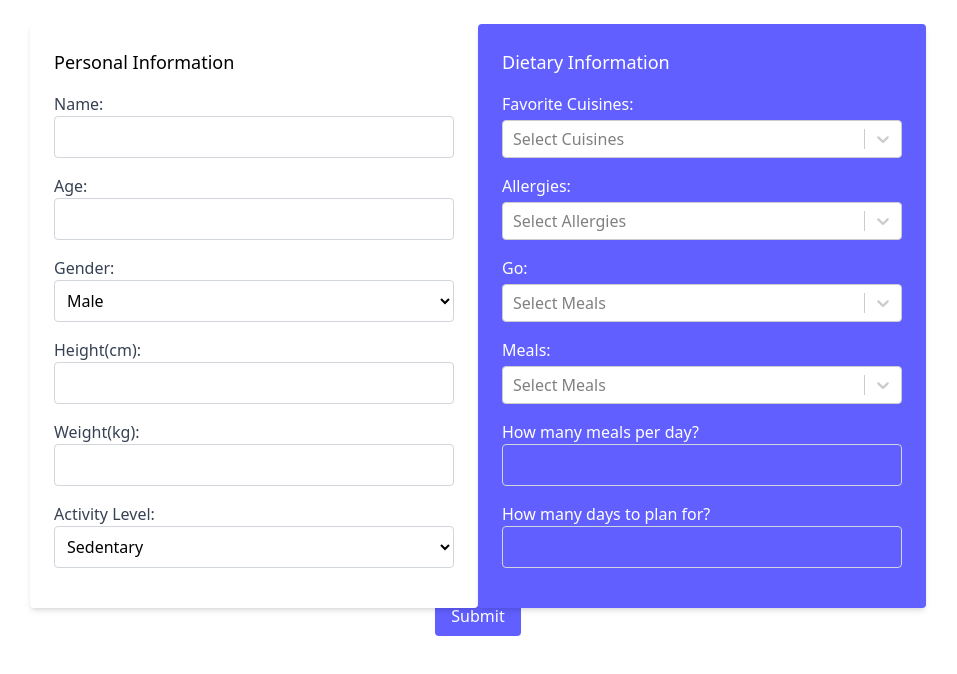
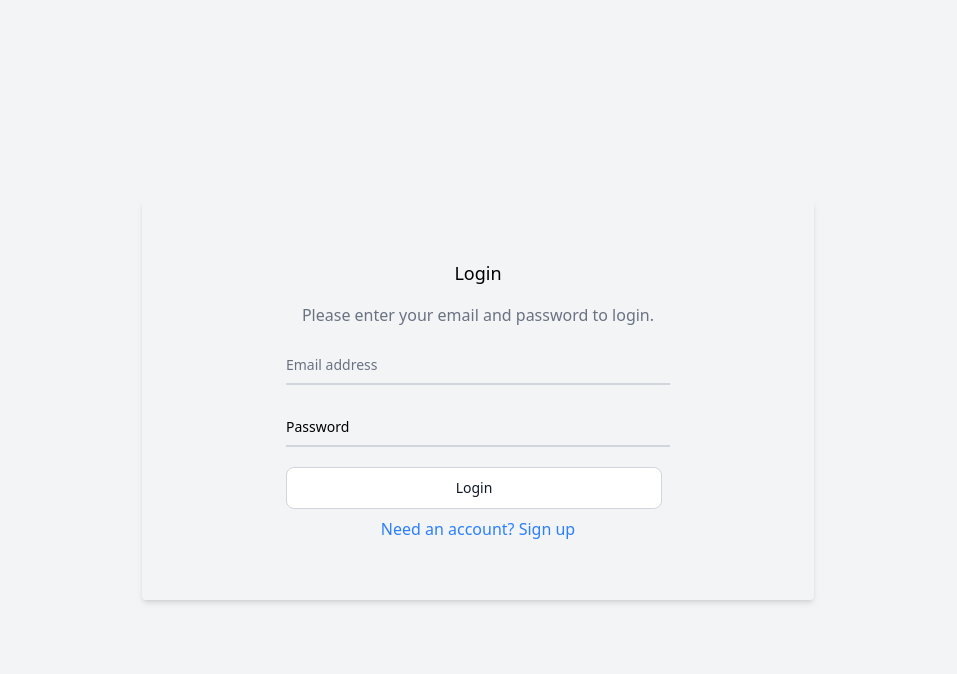
Before and after one commit to Nehamethani/Freshly-Smart-Grocery-AI-Assistant, a React (Vite) app in the folder frontend/: page / in a window 1280 px wide. Shown: the top 674 px of the page, without its empty margins (162-1119 px from the left). Built offline with nearby package versions, Linux system fonts and the light colour scheme.

Commit message:
Added AuthForm for signup and login

```diff
--- a/frontend/src/App.tsx
+++ b/frontend/src/App.tsx
@@ -4,13 +4,14 @@ import viteLogo from '/vite.svg'
 import './App.css'
 import InputForm from './components/InputForm'
 import Navbar from './components/Navbar'
+import SignUp from './components/SignUp'
 
 function App() {
   const [count, setCount] = useState(0)
 
   return (
     <>
-    <InputForm />
+    <SignUp />
     </>
   )
 }
--- /dev/null
+++ b/frontend/src/components/SignUp.tsx
@@ -0,0 +1,47 @@
+import React, { useState } from 'react';
+
+function AuthForm() {
+    const [isLogin, setIsLogin] = useState(true);
+
+    const toggleForm = () => {
+        setIsLogin(!isLogin);
+    };
+
+    return (
+        <div>
+            <div className='flex flex-col items-center justify-center h-screen text-black bg-gray-100'>
+                <div className='w-full max-w-2xl h-1/2 p-6 shadow-md flex flex-col items-center justify-center rounded-sm'>
+                    <h2 className="text-lg mb-4">{isLogin ? 'Login' : 'Sign Up'}</h2>
+                    <p className='text-gray-500 mb-4'>
+                        {isLogin
+                            ? 'Please enter your email and password to login.'
+                            : 'Please enter your details to create an account.'}
+                    </p>
+
+                    <form className='flex flex-col w-full max-w-sm space-y-4'>
+                        <div className="relative z-0 w-full mb-5 group">
+                            <input type="email" name="floating_email" id="floating_email" className="block py-2.5 px-0 w-full text-sm bg-transparent border-0 border-b-2 border-gray-300 appearance-none focus:outline-none focus:ring-0 focus:border-blue-600 peer" placeholder=" " required />
+                            <label htmlFor="floating_email" className="peer-focus:font-medium absolute text-sm text-gray-500 dark:text-gray-400 duration-300 transform -translate-y-6 scale-75 top-3 -z-10 origin-[0] peer-focus:start-0 rtl:peer-focus:translate-x-1/4 rtl:peer-focus:left-auto peer-focus:text-blue-600 peer-focus:dark:text-blue-500 peer-placeholder-shown:scale-100 peer-placeholder-shown:translate-y-0 peer-focus:scale-75 peer-focus:-translate-y-6">Email address</label>
+                        </div>
+                        <div className="relative z-0 w-full mb-5 group">
+                            <input type="password" name="floating_password" id="floating_password" className="block py-2.5 px-0 w-full text-sm text-gray-900 bg-transparent border-0 border-b-2 border-gray-300 appearance-none focus:outline-none focus:ring-0 focus:border-blue-600 peer" placeholder=" " required />
+                            <label htmlFor="floating_password" className="peer-focus:font-medium absolute text-sm text-black-500 dark:text-gray-400 duration-300 transform -translate-y-6 scale-75 top-3 -z-10 origin-[0] peer-focus:start-0 rtl:peer-focus:translate-x-1/4 peer-focus:text-blue-600 peer-focus:dark:text-blue-500 peer-placeholder-shown:scale-100 peer-placeholder-shown:translate-y-0 peer-focus:scale-75 peer-focus:-translate-y-6">Password</label>
+                        </div>
+                        {!isLogin &&  <div className="relative z-0 w-full mb-5 group">
+                            <input type="name" name="full_name" id="floating_email" className="block py-2.5 px-0 w-full text-sm bg-transparent border-0 border-b-2 border-gray-300 appearance-none focus:outline-none focus:ring-0 focus:border-blue-600 peer" placeholder=" " required />
+                            <label htmlFor="full_name" className="peer-focus:font-medium absolute text-sm text-gray-500 dark:text-gray-400 duration-300 transform -translate-y-6 scale-75 top-3 -z-10 origin-[0] peer-focus:start-0 rtl:peer-focus:translate-x-1/4 rtl:peer-focus:left-auto peer-focus:text-blue-600 peer-focus:dark:text-blue-500 peer-placeholder-shown:scale-100 peer-placeholder-shown:translate-y-0 peer-focus:scale-75 peer-focus:-translate-y-6">Full Name</label>
+                        </div>}
+                        <button type="submit" className='text-gray-900 bg-white border border-gray-300 focus:outline-none hover:bg-gray-100 focus:ring-4 focus:ring-gray-100 font-medium rounded-lg text-sm px-5 py-2.5 me-2 mb-2 dark:bg-gray-800 dark:text-white dark:border-gray-600 dark:hover:bg-gray-700 dark:hover:border-gray-600 dark:focus:ring-gray-700'>{isLogin ? 'Login' : 'Sign Up'}</button>
+                    </form>
+                    <p onClick={toggleForm} className='text-blue-500 cursor-pointer'>
+                        {isLogin
+                            ? 'Need an account? Sign up'
+                            : 'Already have an account? Login'}
+                    </p>
+                </div>
+            </div>
+        </div>
+    );
+}
+
+export default AuthForm;
```
